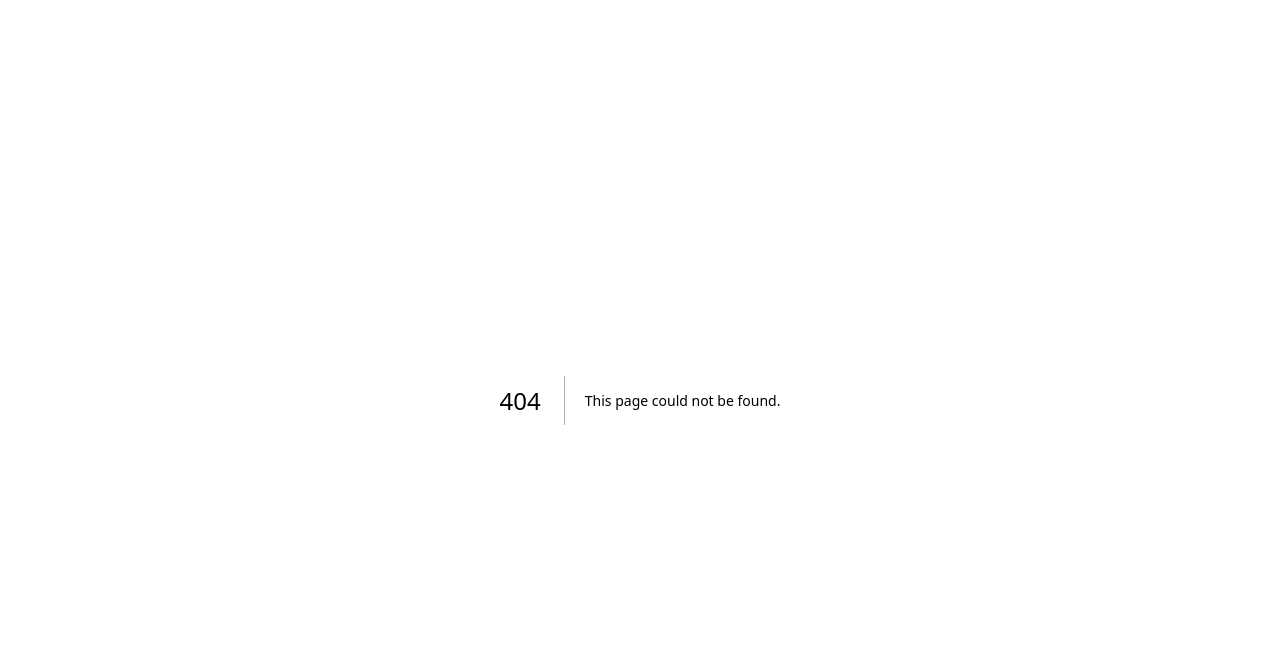
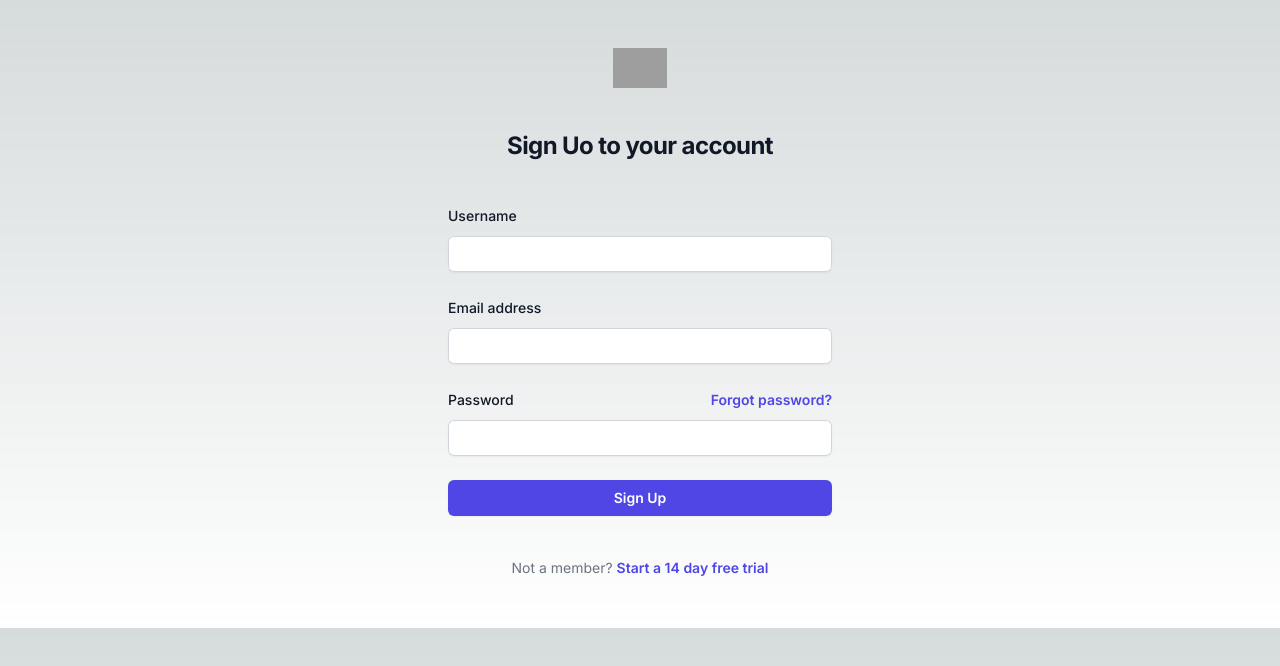
Before and after one commit to AkshayChavhan/next_project_april, a Next.js app: page /signup in a window 1280 px wide. Before the commit this address had no page. Shown: the top 666 px of the page. Built offline with nearby package versions, Linux system fonts and the light colour scheme; grey boxes are pictures that could not be loaded.

Commit message:
11-signup Ui created and connected to backend

```diff
--- a/package.json
+++ b/package.json
@@ -9,6 +9,7 @@
     "lint": "next lint"
   },
   "dependencies": {
+    "axios": "^1.6.8",
     "bcryptjs": "^2.4.3",
     "jsonwebtoken": "^9.0.2",
     "mongoose": "^8.3.1",
--- a/src/app/api/users/login/route.ts
+++ b/src/app/api/users/login/route.ts
@@ -29,7 +29,7 @@
             email: user.email
         }
 
-        const token = await jwt.sign(tokenData , process.env.TOKEN_SECRET! , {
+        const token = await jwt.sign(tokenData , 'process.env.TOKEN_SECRET!' , {
             expiresIn: '1d'
         })
 
--- /dev/null
+++ b/src/app/signup/page.tsx
@@ -0,0 +1,140 @@
+"use client"
+
+import axios from "axios";
+import { useRouter } from "next/navigation";
+import { useEffect, useState } from "react"
+
+type Props = {}
+
+const SignUppages = (props: Props) => {
+
+
+  const router = useRouter();
+
+  const [user, setUser] = useState({
+    username: "",
+    email: "",
+    password: ""
+  });
+
+  const [isLoading, setIsLoading] = useState(false);
+
+  const handleSubmitForm = async () => {
+    setIsLoading(true);
+    if ((user?.username.length === 0) ||
+      (user?.email.length === 0) ||
+      (user?.password.length === 0)) {
+      alert('Please fill all fields');
+      setIsLoading(false)
+    }
+    const response = await axios.post("/api/users/signup", user);
+    if (response.data.success) {
+      setIsLoading(false)
+      router.push('login')
+    }
+  }
+
+  if (isLoading) {
+    return <div>Loading...</div>
+  }
+
+  return (
+    <div className="flex min-h-full flex-1 flex-col justify-center px-6 py-12 lg:px-8">
+      <div className="sm:mx-auto sm:w-full sm:max-w-sm">
+        <img
+          className="mx-auto h-10 w-auto"
+          src="https://tailwindui.com/img/logos/mark.svg?color=indigo&shade=600"
+          alt="Your Company"
+        />
+        <h2 className="mt-10 text-center text-2xl font-bold leading-9 tracking-tight text-gray-900">
+          Sign Uo to your account
+        </h2>
+      </div>
+
+      <div className="mt-10 sm:mx-auto sm:w-full sm:max-w-sm">
+        <form className="space-y-6" method="POST"
+          onSubmit={handleSubmitForm}>
+
+          <div>
+            <label htmlFor="username" className="block text-sm font-medium leading-6 text-gray-900">
+              Username
+            </label>
+            <div className="mt-2">
+              <input
+                id="username"
+                name="username"
+                type="username"
+                autoComplete="username"
+                className="block w-full rounded-md border-0 py-1.5 text-gray-900 shadow-sm ring-1 ring-inset ring-gray-300 placeholder:text-gray-400 focus:ring-2 focus:ring-inset focus:ring-indigo-600 sm:text-sm sm:leading-6"
+                required
+                value={user.username || ''}
+                onChange={(e) => setUser({ ...user, username: e.target.value })}
+              />
+            </div>
+          </div>
+
+          <div>
+            <label htmlFor="email" className="block text-sm font-medium leading-6 text-gray-900">
+              Email address
+            </label>
+            <div className="mt-2">
+              <input
+                id="email"
+                name="email"
+                type="email"
+                autoComplete="email"
+                className="block w-full rounded-md border-0 py-1.5 text-gray-900 shadow-sm ring-1 ring-inset ring-gray-300 placeholder:text-gray-400 focus:ring-2 focus:ring-inset focus:ring-indigo-600 sm:text-sm sm:leading-6"
+                required
+                value={user.email || ''}
+                onChange={(e) => setUser({ ...user, email: e.target.value })}
+              />
+            </div>
+          </div>
+
+          <div>
+            <div className="flex items-center justify-between">
+              <label htmlFor="password" className="block text-sm font-medium leading-6 text-gray-900">
+                Password
+              </label>
+              <div className="text-sm">
+                <a href="#" className="font-semibold text-indigo-600 hover:text-indigo-500">
+                  Forgot password?
+                </a>
+              </div>
+            </div>
+            <div className="mt-2">
+              <input
+                id="password"
+                name="password"
+                type="password"
+                autoComplete="current-password"
+                className="block w-full rounded-md border-0 py-1.5 text-gray-900 shadow-sm ring-1 ring-inset ring-gray-300 placeholder:text-gray-400 focus:ring-2 focus:ring-inset focus:ring-indigo-600 sm:text-sm sm:leading-6"
+                required
+                value={user.password || ''}
+                onChange={(e) => setUser({ ...user, password: e.target.value })}
+              />
+            </div>
+          </div>
+
+          <div>
+            <button
+              type="submit"
+              className="flex w-full justify-center rounded-md bg-indigo-600 px-3 py-1.5 text-sm font-semibold leading-6 text-white shadow-sm hover:bg-indigo-500 focus-visible:outline focus-visible:outline-2 focus-visible:outline-offset-2 focus-visible:outline-indigo-600"
+            >
+              Sign Up
+            </button>
+          </div>
+        </form>
+
+        <p className="mt-10 text-center text-sm text-gray-500">
+          Not a member?{' '}
+          <a href="#" className="font-semibold leading-6 text-indigo-600 hover:text-indigo-500">
+            Start a 14 day free trial
+          </a>
+        </p>
+      </div>
+    </div>
+  )
+}
+
+export default SignUppages
--- a/src/app/signup/pages.tsx
+++ /dev/null
@@ -1,11 +0,0 @@
-import React from 'react'
-
-type Props = {}
-
-const pages = (props: Props) => {
-  return (
-    <div>pages</div>
-  )
-}
-
-export default pages
--- a/src/dbConfig/dbConfig.ts
+++ b/src/dbConfig/dbConfig.ts
@@ -2,7 +2,7 @@
 
 export async function connect(){
     try {
-      mongoose.connect("mongodb+srv://akshaychavhan676:PosUFkhClmAYdCB9@cluster0.w12kfo0.mongodb.net/app");
+      mongoose.connect("mongodb+srv://akshaychavhan676:PosUFkhClmAYdCB9@cluster0.w12kfo0.mongodb.net/");
       const connection = mongoose.connection;
 
       connection.on('connected' , () =>{
```
Also changed, not shown: src/app/login/page.tsx (renamed from src/app/login/pages.tsx), 1 other file (tests, documents, lock files or other folders).
